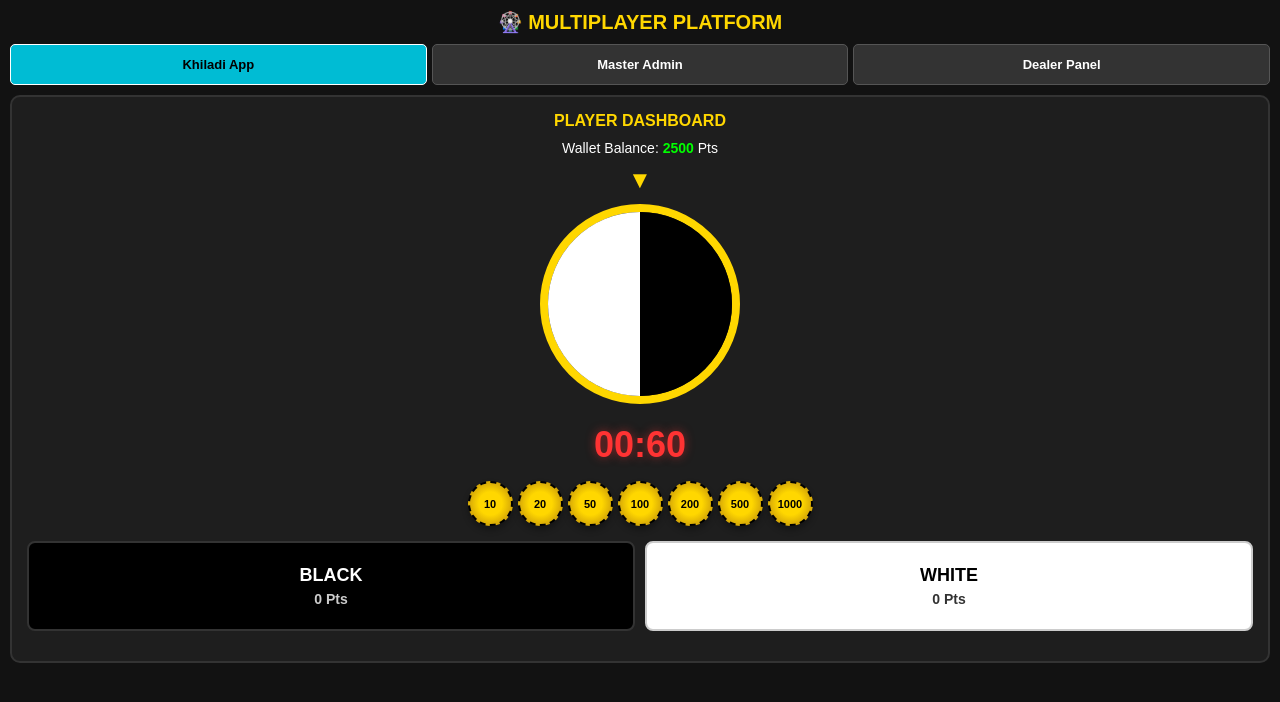
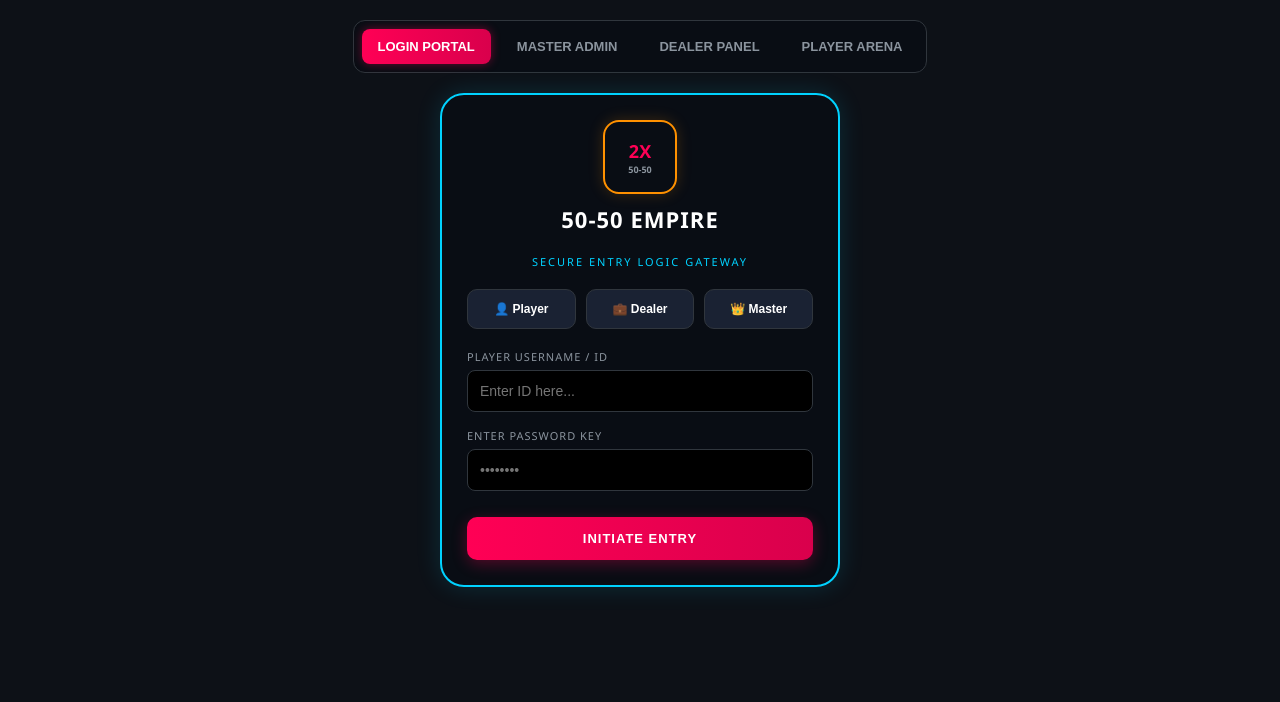
Before and after one commit to tahirshaikh3416-sys/50-50-EMPIRE, a website: page public/index.html in a window 1280 px wide. Drawn offline with nearby package versions, Linux system fonts and the light colour scheme.

Commit message:
Update index.html

```diff
--- a/public/index.html
+++ b/public/index.html
@@ -3,151 +3,180 @@
 <head>
     <meta charset="UTF-8">
     <meta name="viewport" content="width=device-width, initial-scale=1.0">
-    <title>B&W Spin Multiplayer Game</title>
-    <script src="/socket.io/socket.io.js"></script>
+    <title>50-50 EMPIRE - Secure Arcade Network</title>
     <style>
-        * { box-sizing: border-box; margin: 0; padding: 0; font-family: sans-serif; }
-        body { background: #121212; color: #fff; padding: 10px; }
-        h2 { text-align: center; margin-bottom: 10px; color: #ffd700; font-size: 20px; }
-        h3 { text-align: center; margin-bottom: 10px; color: #ffd700; font-size: 16px; }
-        .tabs-container { display: flex; gap: 5px; margin-bottom: 10px; }
-        .view-btn { flex: 1; padding: 12px 5px; background: #333; color: #fff; border: 1px solid #555; border-radius: 5px; font-weight: bold; cursor: pointer; font-size: 13px; text-align: center; }
-        .view-btn.active { background: #00bcd4 !important; color: #000 !important; border-color: #fff; }
-        .panel { display: none; background: #1e1e1e; border: 2px solid #333; border-radius: 10px; padding: 15px; margin-top: 10px; }
-        .panel.active { display: block !important; }
-        #wheel-container { position: relative; width: 200px; height: 200px; margin: 20px auto; border-radius: 50%; border: 8px solid #ffd700; overflow: hidden; transition: transform 5s cubic-bezier(0.1, 0.8, 0.1, 1); }
-        .half { position: absolute; width: 100%; height: 100%; }
-        .black-half { background: #000; clip-path: polygon(50% 50%, 50% 0%, 100% 0%, 100% 100%, 50% 100%); }
-        .white-half { background: #fff; clip-path: polygon(50% 50%, 50% 0%, 0% 0%, 0% 100%, 50% 100%); }
-        #pointer { text-align: center; font-size: 24px; color: #ffd700; margin-bottom: -10px; position: relative; z-index: 10; }
-        #timer { text-align: center; font-size: 36px; font-weight: bold; color: #ff3333; text-shadow: 0 0 10px rgba(255,51,51,0.5); margin: 10px 0; }
-        .chips-grid { display: flex; flex-wrap: wrap; justify-content: center; gap: 5px; margin: 15px 0; }
-        .chip { background: radial-gradient(circle, #ffd700 40%, #b8860b 100%); color: #000; font-weight: bold; border-radius: 50%; width: 45px; height: 45px; display: flex; align-items: center; justify-content: center; border: 2px dashed #000; font-size: 11px; cursor: pointer; box-shadow: 0 4px 6px rgba(0,0,0,0.3); }
-        .chip.selected { outline: 3px solid #00bcd4; }
-        .bet-zones { display: flex; gap: 10px; margin: 15px 0; }
-        .zone { flex: 1; height: 90px; border-radius: 8px; display: flex; flex-direction: column; align-items: center; justify-content: center; font-weight: bold; font-size: 18px; cursor: pointer; }
-        .zone.black { background: #000; color: #fff; border: 2px solid #333; }
-        .zone.white { background: #fff; color: #000; border: 2px solid #ccc; }
-        .zone span { font-size: 14px; margin-top: 5px; opacity: 0.8; }
-        .magic-grid { display: grid; grid-template-columns: 1fr 1fr; gap: 8px; margin-bottom: 15px; }
-        .magic-btn { padding: 12px 5px; font-size: 12px; font-weight: bold; border: none; border-radius: 5px; color: #fff; cursor: pointer; text-align: center; background: #444; }
-        .magic-btn.active { outline: 3px solid #fff; box-shadow: 0 0 10px #fff; background: #00bcd4 !important; color: #000 !important; }
-        .table-wrapper { overflow-x: auto; margin-top: 15px; }
-        table { width: 100%; border-collapse: collapse; text-align: left; font-size: 12px; }
-        th, td { padding: 8px; border-bottom: 1px solid #333; }
-        th { background: #222; color: #ffd700; }
-        input[type="text"], input[type="number"] { width: 65px; padding: 4px; border: 1px solid #444; background: #2a2a2a; color: #fff; border-radius: 3px; font-size: 11px; }
-        .action-btn { padding: 4px 6px; font-size: 10px; border: none; border-radius: 3px; cursor: pointer; font-weight: bold; color: #fff; }
-        #win-popup { display: none; position: fixed; top: 0; left: 0; width: 100%; height: 100%; background: rgba(0,0,0,0.85); z-index: 999; align-items: center; justify-content: center; flex-direction: column; text-align: center; }
-        #win-box { background: linear-gradient(135deg, #000 0%, #1a1a1a 100%); border: 4px solid #ffd700; padding: 30px; border-radius: 20px; box-shadow: 0 0 30px #ffd700; }
-        #win-text { font-size: 40px; color: #ffd700; font-weight: bold; margin-bottom: 10px; text-shadow: 0 0 20px #ff0000; }
+        /* CSS थीम और कलर्स - 100% लॉक्ड */
+        :root {
+            --bg-main: #0d1117;
+            --bg-card: #090d14;
+            --bg-dark: #000000;
+            --neon-cyan: #00d2ff;
+            --neon-magenta: #ff0055;
+            --neon-green: #56ff94;
+            --neon-orange: #ff9100;
+            --text-gray: #8b949e;
+        }
+
+        body {
+            background-color: var(--bg-main);
+            color: #ffffff;
+            font-family: 'Segoe UI', Tahoma, Geneva, Verdana, sans-serif;
+            margin: 0;
+            padding: 20px;
+            display: flex;
+            flex-direction: column;
+            align-items: center;
+            min-height: 100vh;
+        }
+
+        /* सिस्टम नेविगेशन टैब्स */
+        .system-tabs {
+            display: flex;
+            gap: 10px;
+            margin-bottom: 20px;
+            background: var(--bg-card);
+            padding: 8px;
+            border-radius: 12px;
+            border: 1px solid #30363d;
+        }
+
+        .tab-btn {
+            background: transparent;
+            border: none;
+            color: var(--text-gray);
+            padding: 10px 16px;
+            border-radius: 8px;
+            cursor: pointer;
+            font-weight: bold;
+            font-size: 13px;
+            text-transform: uppercase;
+        }
+
+        .tab-btn.active {
+            background: linear-gradient(90deg, var(--neon-magenta), #d9004c);
+            color: #fff;
+            box-shadow: 0 0 10px rgba(255, 0, 85, 0.4);
+        }
+
+        .view-panel {
+            display: none;
+            width: 100%;
+            max-width: 400px;
+            background: var(--bg-card);
+            border: 2px solid var(--neon-cyan);
+            border-radius: 24px;
+            padding: 25px;
+            box-shadow: 0 0 25px rgba(0, 210, 255, 0.15);
+            box-sizing: border-box;
+            text-align: center;
+        }
+
+        .view-panel.active { display: block; }
+
+        /* हेडर लोगो स्टाइल */
+        .brand-logo {
+            width: 70px;
+            height: 70px;
+            margin: 0 auto 10px auto;
+            border-radius: 16px;
+            border: 2px solid var(--neon-orange);
+            display: flex;
+            flex-direction: column;
+            justify-content: center;
+            align-items: center;
+            font-weight: bold;
+            box-shadow: 0 0 15px rgba(255, 145, 0, 0.2);
+        }
+
+        h2 { margin: 5px 0 20px 0; font-size: 22px; color: #fff; text-transform: uppercase; letter-spacing: 1px;}
+        .sub-tag { font-size: 11px; color: var(--neon-cyan); letter-spacing: 2px; text-transform: uppercase; margin-bottom: 20px;}
+
+        /* इनपुट बॉक्स स्टाइल */
+        .input-group { text-align: left; margin-bottom: 16px; }
+        .input-group label { display: block; font-size: 11px; color: var(--text-gray); text-transform: uppercase; margin-bottom: 6px; letter-spacing: 1px; }
+        .input-group input { width: 100%; background: var(--bg-dark); border: 1px solid #30363d; border-radius: 8px; padding: 12px; color: #fff; box-sizing: border-box; font-size: 14px; }
+        .input-group input:focus { border-color: var(--neon-magenta); outline: none; }
+
+        /* बटन स्टाइल */
+        .action-btn { background: linear-gradient(90deg, var(--neon-cyan), #0088cc); color: #000; border: none; width: 100%; padding: 14px; border-radius: 10px; font-size: 13px; font-weight: bold; cursor: pointer; text-transform: uppercase; letter-spacing: 1px; margin-top: 10px; box-shadow: 0 4px 15px rgba(0, 210, 255, 0.3); }
+        .action-btn.magenta { background: linear-gradient(90deg, var(--neon-magenta), #d9004c); color: #fff; box-shadow: 0 4px 15px rgba(255, 0, 85, 0.3); }
+
+        /* स्पिनर व्हील लेआउट */
+        .wheel-container { position: relative; width: 240px; height: 240px; margin: 15px auto; border-radius: 50%; background: linear-gradient(180deg, #ffffff 50%, #1f2431 50%); border: 8px solid #282f42; box-shadow: 0 0 20px rgba(0,0,0,0.6); transition: transform 4s cubic-bezier(0.1, 0.8, 0.1, 1); }
+        .wheel-center { position: absolute; top: 50%; left: 50%; transform: translate(-50%, -50%); width: 40px; height: 40px; background: #800020; border: 4px solid #ffd700; border-radius: 50%; z-index: 10; }
+
+        /* इंफो ग्रिड और चिप्स */
+        .info-grid { display: flex; justify-content: space-between; margin: 20px 0; font-size: 12px; }
+        .balance-val { color: var(--neon-green); font-size: 18px; font-weight: bold; }
+        .timer-val { color: var(--neon-orange); font-size: 18px; font-weight: bold; }
+
+        .bet-row { display: flex; gap: 10px; margin-bottom: 15px; }
+        .bet-choice { flex: 1; padding: 12px; border-radius: 10px; border: 1px solid #30363d; background: #1a2233; color: #fff; font-weight: bold; cursor: pointer; }
+        .bet-choice.white { background: #ffffff; color: #000; }
+        .bet-choice.black { background: #000000; color: #fff; border-color: #333; }
+
+        .chips-bar { display: flex; justify-content: space-between; margin-bottom: 15px; }
+        .chip-item { background: #161b22; border: 1px solid #30363d; padding: 8px; border-radius: 8px; font-size: 12px; cursor: pointer; width: 55px; box-sizing: border-box;}
+        .chip-item.active { background: var(--neon-orange); color: #000; font-weight: bold; border-color: var(--neon-orange); }
+
+        /* डीलर कार्ड रो */
+        .dealer-row { background: var(--bg-dark); border: 1px solid #30363d; border-radius: 10px; padding: 12px; margin-bottom: 12px; text-align: left; font-size: 13px; }
+        .dealer-meta { display: flex; justify-content: space-between; margin-bottom: 8px; }
+        .ctrl-group { display: flex; gap: 6px; flex-wrap: wrap; }
+        .sub-btn { background: #161b22; border: 1px solid #30363d; color: #fff; padding: 5px 8px; border-radius: 4px; font-size: 11px; cursor: pointer; }
+        .sub-btn.danger { border-color: var(--neon-magenta); color: var(--neon-magenta); }
+
+        /* विनिंग पॉपअप विंडो */
+        .win-overlay { display: none; position: fixed; top: 0; left: 0; width: 100%; height: 100%; background: rgba(0,0,0,0.85); z-index: 100; justify-content: center; align-items: center; flex-direction: column; }
+        .win-box { background: var(--bg-card); border: 3px solid var(--neon-green); border-radius: 20px; padding: 30px; text-align: center; box-shadow: 0 0 30px var(--neon-green); }
+        .win-title { font-size: 28px; color: var(--neon-green); font-weight: bold; margin-bottom: 10px; text-transform: uppercase; animation: blink 1s infinite; }
+
+        @keyframes blink { 0%, 100% { opacity: 1; } 50% { opacity: 0.5; } }
     </style>
 </head>
 <body>
 
-    <h2>🎡 MULTIPLAYER PLATFORM</h2>
-    <div class="tabs-container">
-        <button id="tab-player" class="view-btn active" onclick="switchView('player')">Khiladi App</button>
-        <button id="tab-admin" class="view-btn" onclick="switchView('admin')">Master Admin</button>
-        <button id="tab-dealer" class="view-btn" onclick="switchView('dealer')">Dealer Panel</button>
+    <!-- सिस्टम नेविगेशन टैब्स -->
+    <div class="system-tabs">
+        <button class="tab-btn active" onclick="switchView('gateway')">Login Portal</button>
+        <button class="tab-btn" onclick="switchView('master')">Master Admin</button>
+        <button class="tab-btn" onclick="switchView('dealer')">Dealer Panel</button>
+        <button class="tab-btn" onclick="switchView('player')">Player Arena</button>
     </div>
 
-    <!-- PLAYER PANEL -->
-    <div id="player-panel" class="panel active">
-        <h3>PLAYER DASHBOARD</h3>
-        <p style="text-align: center; font-size: 14px; margin-bottom:10px;">Wallet Balance: <strong id="player-balance" style="color:#00ff00;">2500</strong> Pts</p>
+    <!-- 1. LOGIN GATEWAY VIEW -->
+    <div id="panel-gateway" class="view-panel active">
+        <div class="brand-logo"><span style="font-size:18px;color:var(--neon-magenta)">2X</span><span style="font-size:9px;color:var(--text-gray)">50-50</span></div>
+        <h2>50-50 Empire</h2>
+        <div class="sub-tag">Secure Entry Logic Gateway</div>
 
-        <div id="pointer">▼</div>
-        <div id="wheel-container">
-            <div class="half white-half"></div>
-            <div class="half black-half"></div>
-        </div>
-        <div id="timer">00:60</div>
-
-        <div class="chips-grid">
-            <div class="chip" id="c10" onclick="selectChip(10)">10</div>
-            <div class="chip" id="c20" onclick="selectChip(20)">20</div>
-            <div class="chip" id="c50" onclick="selectChip(50)">50</div>
-            <div class="chip" id="c100" onclick="selectChip(100)">100</div>
-            <div class="chip" id="c200" onclick="selectChip(200)">200</div>
-            <div class="chip" id="c500" onclick="selectChip(500)">500</div>
-            <div class="chip" id="c1000" onclick="selectChip(1000)">1000</div>
+        <div style="display:flex; gap:10px; margin-bottom:20px;">
+            <button class="bet-choice" style="font-size:12px;" onclick="setLoginRole('player')">👤 Player</button>
+            <button class="bet-choice" style="font-size:12px;" onclick="setLoginRole('dealer')">💼 Dealer</button>
+            <button class="bet-choice" style="font-size:12px;" onclick="setLoginRole('master')">👑 Master</button>
         </div>
 
-        <div class="bet-zones">
-            <div class="zone black" onclick="placeBet('black')">BLACK<span id="player-black-bet">0 Pts</span></div>
-            <div class="zone white" onclick="placeBet('white')">WHITE<span id="player-white-bet">0 Pts</span></div>
+        <div id="login-fields-standard">
+            <div class="input-group"><label id="login-id-label">Player Username / ID</label><input type="text" placeholder="Enter ID here..."></div>
+            <div class="input-group"><label>Enter Password Key</label><input type="password" placeholder="••••••••"></div>
+            <button class="action-btn magenta" onclick="alert('लॉगिन वेरिफिकेशन सफल!')">Initiate Entry</button>
+        </div>
+
+        <div id="login-fields-master" style="display:none;">
+            <div class="input-group"><label>Master Admin ID</label><input type="text" placeholder="MASTER_ROOT_ADMIN"></div>
+            <div class="input-group"><label>Password Key</label><input type="password" placeholder="••••••••"></div>
+            <button class="action-btn magenta" onclick="triggerMasterOTP()">Send OTP</button>
+            <div id="master-otp-box" style="display:none; margin-top:15px;">
+                <div class="input-group" style="border-top:1px dashed #333; padding-top:15px;"><label style="color:var(--neon-green)">➜ Enter Secure 6-Digit OTP</label><input type="text" placeholder="X X X X X X" style="text-align:center; letter-spacing:5px;"></div>
+                <button class="action-btn" style="background:var(--neon-green); color:#000;" onclick="switchView('master')">Verify & Enter Dashboard</button>
+            </div>
         </div>
     </div>
 
-    <!-- MASTER ADMIN PANEL -->
-    <div id="admin-panel" class="panel">
-        <h3>👑 MASTER ADMIN VIEW</h3>
-        <div class="magic-grid">
-            <button id="mode-max" class="magic-btn" style="background:#d32f2f;" onclick="setOverride('max_bet')">MAX BET WIN</button>
-            <button id="mode-min" class="magic-btn" style="background:#388e3c;" onclick="setOverride('min_bet')">MIN BET WIN</button>
-            <button id="mode-fb" class="magic-btn" style="background:#000; border:1px solid #444;" onclick="setOverride('force_black')">FIX BLACK</button>
-            <button id="mode-fw" class="magic-btn" style="background:#fff; color:#000;" onclick="setOverride('force_white')">FIX WHITE</button>
-        </div>
-        <button id="mode-rand" class="magic-btn active" style="background:#f57c00; width:100%; margin-bottom:15px;" onclick="setOverride('random')">CONTINUOUS RANDOM</button>
+    <!-- 2. MASTER ADMIN VIEW -->
+    <div id="panel-master" class="view-panel">
+        <div class="sub-tag" style="color:var(--neon-magenta); border:1px solid var(--neon-magenta); display:inline-block; padding:3px 8px; border-radius:6px;">👑 Supreme Command Center</div>
+        <h2 style="margin-top:10px;">Engine Controller</h2>
 
-        <h4 style="color:#ffd700; font-size:13px; margin-bottom:5px;">📋 Live Dealer Accounts (Total: 10)</h4>
-        <div class="table-wrapper">
-            <table>
-                <thead>
-                    <tr>
-                        <th>Dealer ID</th>
-                        <th>Points</th>
-                        <th>Set Password</th>
-                        <th>Control</th>
-                    </tr>
-                </thead>
-                <tbody id="admin-dealer-rows"></tbody>
-            </table>
-        </div>
-    </div>
-
-    <!-- DEALER PANEL -->
-    <div id="dealer-panel" class="panel">
-        <h3>💼 DEALER PORTAL</h3>
-        <p style="text-align: center; margin-bottom: 10px; font-size:12px;">Active ID Session:</p>
-        <select id="dealer-session-select" onchange="loadDealerSession()" style="width:100%; padding:8px; background:#222; color:#fff; border:1px solid #444; border-radius:5px; margin-bottom:15px; font-weight:bold;"></select>
-        <div style="background:#151515; padding:15px; border-radius:5px; border:1px dashed #333; font-size:14px;">
-            <p style="margin-bottom:5px;">Wallet Stock: <strong id="dealer-points-display" style="color:#00ff00;">50000</strong> Pts</p>
-            <p>Weekly Earning Commission (5%): <strong id="dealer-comm-display" style="color:#ffd700;">₹0</strong></p>
-        </div>
-    </div>
-
-    <!-- WIN POPUP -->
-    <div id="win-popup">
-        <div id="win-box">
-            <div id="win-text">🎉 WIN! 🎉</div>
-            <p style="color:#fff; font-size:16px; font-weight:bold; margin-bottom:15px;">POINTS UPDATED IN YOUR WALLET!</p>
-            <button class="view-btn" style="background:#ffd700; color:#000;" onclick="closePopup()">CONTINUE</button>
-        </div>
-    </div>
-
-    <script>
-        const socket = io();
-        let selectedChipAmount = 10;
-        let currentBets = { black: 0, white: 0 };
-        let activeDealer = "Dealer_01";
-        let localBalance = 2500;
-
-        function switchView(view) {
-            document.querySelectorAll('.view-btn').forEach(b => b.classList.remove('active'));
-            document.querySelectorAll('.panel').forEach(p => p.classList.remove('active'));
-            document.getElementById(`tab-${view}`).classList.add('active');
-            document.getElementById(`${view}-panel`).classList.add('active');
-        }
-
-        function selectChip(amt) {
-            selectedChipAmount = amt;
-            document.querySelectorAll('.chip').forEach(c => c.classList.remove('selected'));
-            document.getElementById(`c${amt}`).classList.add('selected');
-        }
-        selectChip(10);
-
-        function placeBet(color) {
-            if (currentBets[color] + selectedChipAmount > 1000) { alert("Max Limit 1000 points!"); return; }
-            if (localBalance < selectedChipAmount) { alert("Insufficient points!"); return; }
+        <!-- 4 जादुई बटन -->
+        <div style="display:grid; grid-template-columns: 1fr 1fr; gap:8px; margin-bottom:20px;">
```
